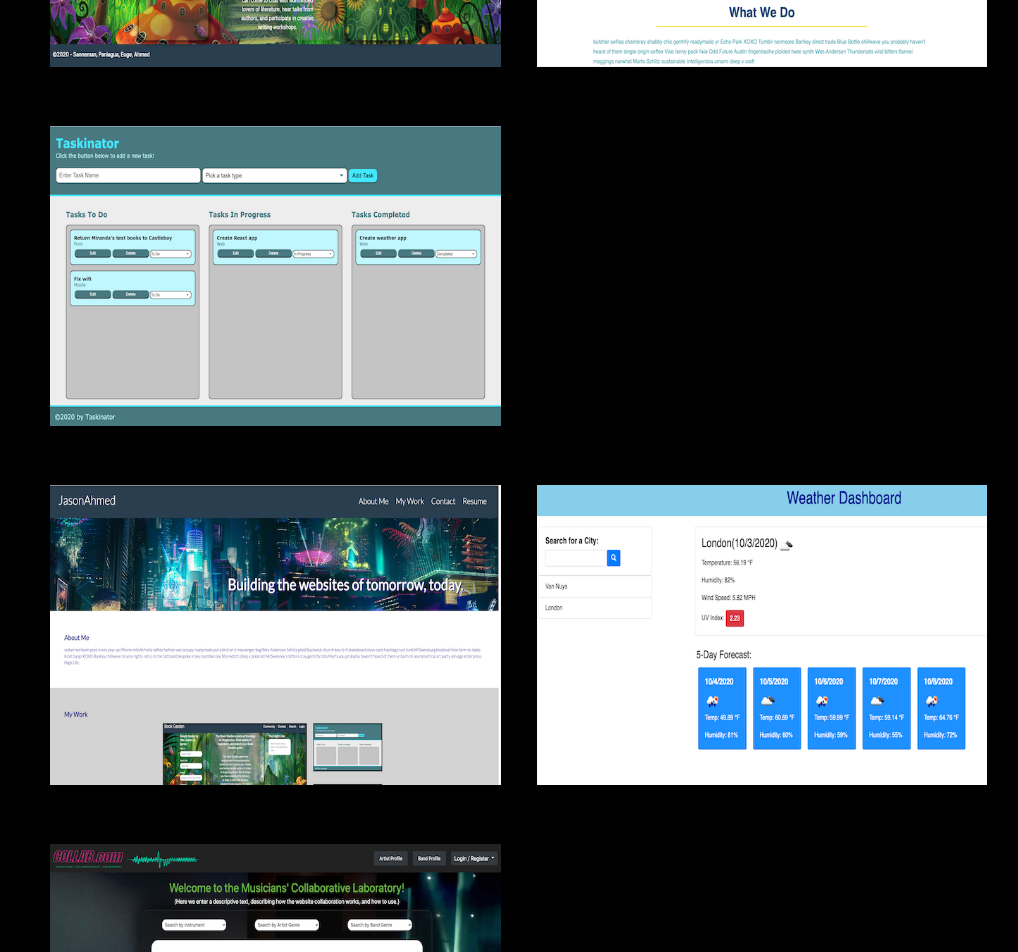
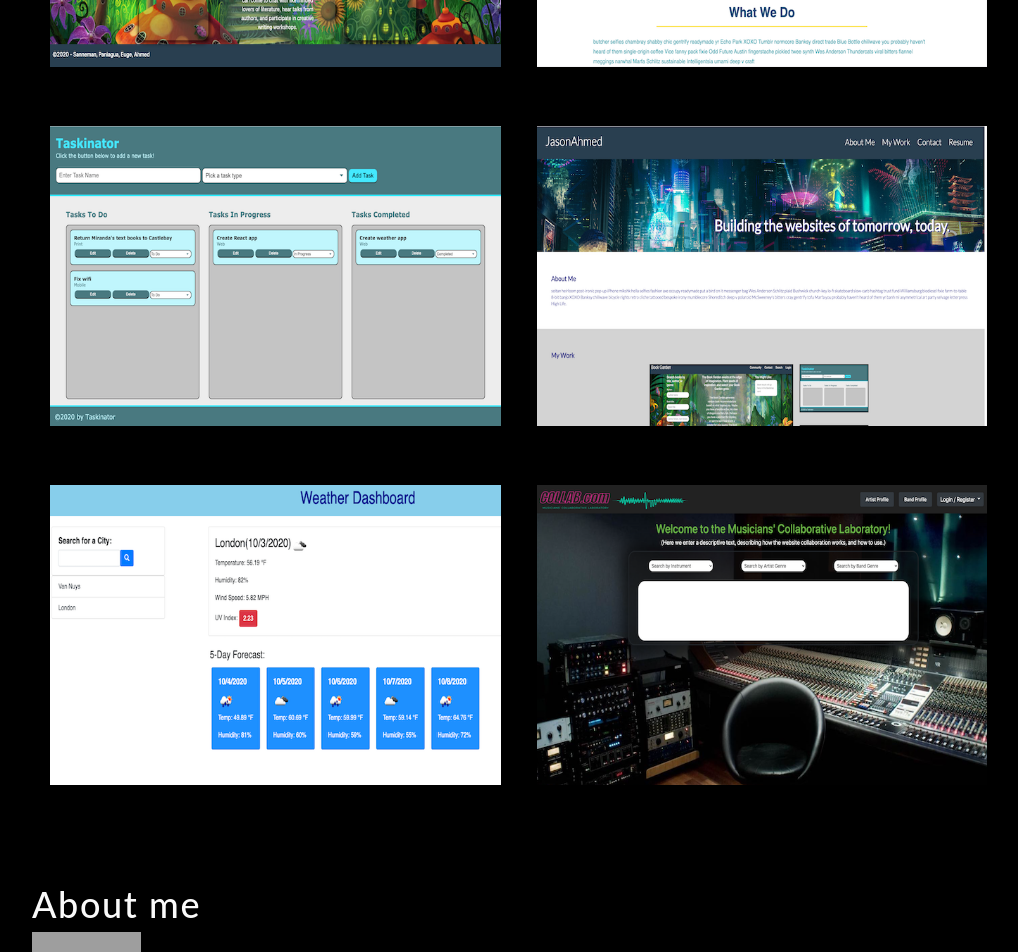
Before and after one commit to Jason-Ahmed-123/react-portfolio, a React (Create React App) app: page / in a window 1280 px wide. Shown: the part 440-1392 px from the top of the page, without its empty margins (62-1080 px from the left). Built offline with nearby package versions, Linux system fonts and the light colour scheme; grey boxes are pictures that could not be loaded.

Commit message:
rearrange Gallery for smaller screens

```diff
--- a/src/components/Project/index.js
+++ b/src/components/Project/index.js
@@ -12,21 +12,23 @@ function Project() {
       <section>
         <h1 id="project">Gallery</h1>
         <p>A sampling of my projects</p>
-      <div className="flex-row imageHolder">
+      <div className="flex-row">
       <a href="https://jason-ahmed-123.github.io/groupproject1-book-garden/" target = "">
           <img src={photo} alt="Book Garden screenshot" className="img-thumbnail mx-2"/>
       </a>
       <a href = "https://jason-ahmed-123.github.io/run-buddy/" target = "">
           <img src={photo3} alt="Run Buddy screenshot" className="img-thumbnail mx-2"/>
       </a>
+      </div>
+      <div className="flex-row">
       <a href="https://jason-ahmed-123.github.io/taskinator/" target = "">
           <img src={photo4} alt="Taskinator screenshot" className="img-thumbnail mx-2"/>
       </a>
-      </div>
-      <div className="flex-row">
       <a href="https://jason-ahmed-123.github.io/Week2-Challenge-Portfolio/" target = "">
           <img src={photo2} alt="Portfolio screenshot" className="img-thumbnail mx-2"/>
       </a>
+      </div>
+      <div className="flex-row">
       <a href="https://jason-ahmed-123.github.io/week6-weather-dashboard/" target = "">
           <img src={photo5} alt="Weather Dashboard screenshot" className="img-thumbnail mx-2"/>
       </a>
```
